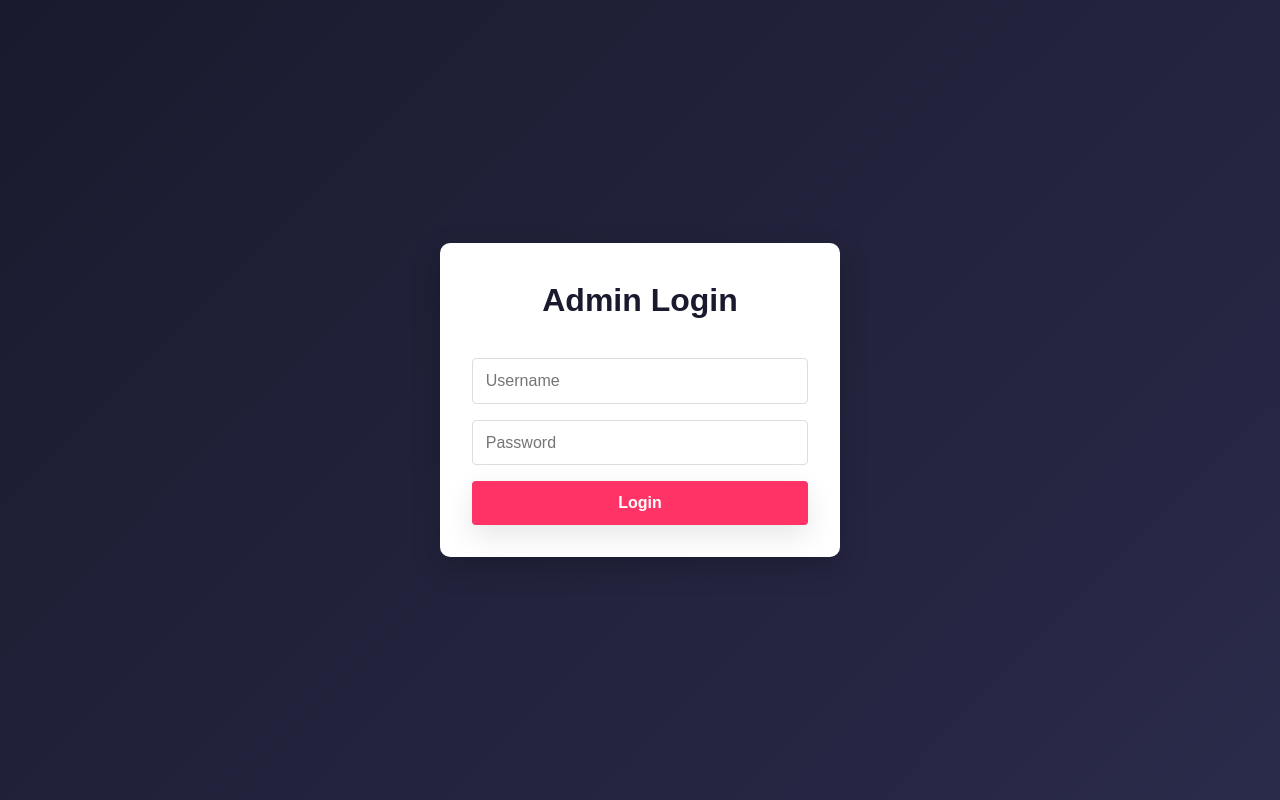
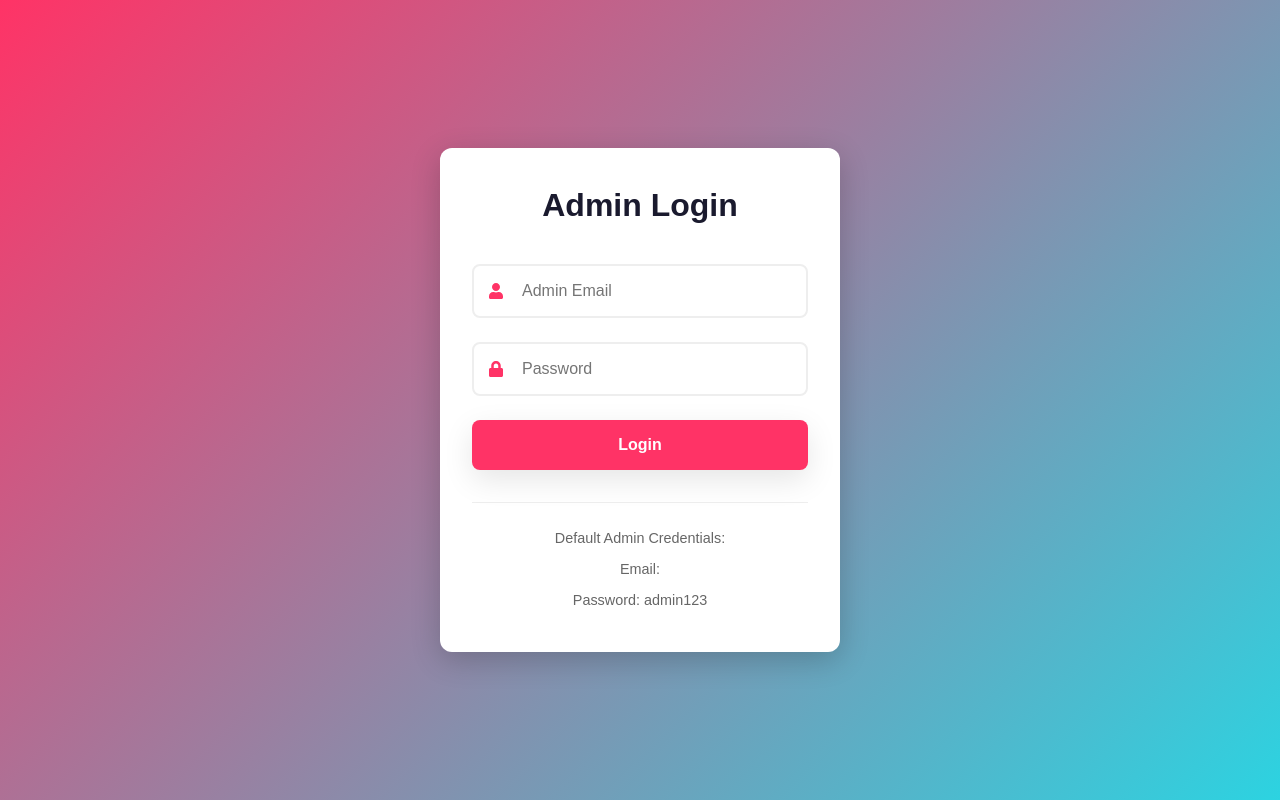
Before and after one commit to Bhusaresuraj/updatedeventmanager1, a Next.js app: page /admin/login in a window 1280 px wide. Built offline with nearby package versions, Linux system fonts and the light colour scheme; no server answers.

Commit message:
Updation

```diff
--- a/src/pages/admin/login.js
+++ b/src/pages/admin/login.js
@@ -1,36 +1,32 @@
 import { useState } from 'react';
 import { useRouter } from 'next/router';
 import styles from '../../styles/AdminLogin.module.css';
-import { adminLogin } from '../../services/adminApi';
+import { toast } from 'react-toastify';
+import AdminService from '../../services/adminService';
+import { FaUser, FaLock } from 'react-icons/fa';
 import Head from 'next/head';
 
 const AdminLogin = () => {
   const router = useRouter();
   const [credentials, setCredentials] = useState({
-    username: '',
+    email: '',
     password: ''
   });
-  const [error, setError] = useState('');
-  const [isLoading, setIsLoading] = useState(false);
+  const [loading, setLoading] = useState(false);
 
   const handleSubmit = async (e) => {
     e.preventDefault();
-    setIsLoading(true);
-    setError('');
+    setLoading(true);
 
     try {
-      const data = await adminLogin(credentials);
-
-      // Store the token
+      const data = await AdminService.login(credentials);
       localStorage.setItem('adminToken', data.token);
-      document.cookie = `adminToken=${data.token}; path=/`;
-
-      // Redirect to admin dashboard
+      toast.success('Login successful!');
       router.push('/admin');
-    } catch (err) {
-      setError('Invalid credentials');
+    } catch (error) {
+      toast.error('Invalid credentials');
     } finally {
-      setIsLoading(false);
+      setLoading(false);
     }
   };
 
@@ -40,34 +36,43 @@ const AdminLogin = () => {
         <title>Admin Login - Blizzard Production House</title>
       </Head>
       <div className={styles.loginContainer}>
-        <div className={styles.loginForm}>
+        <div className={styles.loginCard}>
           <h1>Admin Login</h1>
-          {error && <p className={styles.error}>{error}</p>}
           <form onSubmit={handleSubmit}>
+            <div className={styles.inputGroup}>
+              <FaUser className={styles.inputIcon} />
               <input
-              type="text"
-              placeholder="Username"
-              value={credentials.username}
-              onChange={(e) => setCredentials({
-                ...credentials,
-                username: e.target.value
-              })}
+                type="email"
+                placeholder="Admin Email"
+                value={credentials.email}
+                onChange={(e) => setCredentials({...credentials, email: e.target.value})}
                 required
               />
+            </div>
+            <div className={styles.inputGroup}>
+              <FaLock className={styles.inputIcon} />
               <input
                 type="password"
                 placeholder="Password"
                 value={credentials.password}
-              onChange={(e) => setCredentials({
-                ...credentials,
-                password: e.target.value
-              })}
+                onChange={(e) => setCredentials({...credentials, password: e.target.value})}
                 required
               />
-            <button type="submit" disabled={isLoading}>
-              {isLoading ? 'Logging in...' : 'Login'}
+            </div>
+            <button
+              type="submit"
+              className={styles.loginButton}
+              disabled={loading}
+            >
+              {loading ? 'Logging in...' : 'Login'}
             </button>
           </form>
+
+          <div className={styles.hint}>
+            <p>Default Admin Credentials:</p>
+            <p>Email: {process.env.NEXT_PUBLIC_ADMIN_EMAIL}</p>
+            <p>Password: admin123</p>
+          </div>
         </div>
       </div>
     </>
--- a/src/styles/AdminLogin.module.css
+++ b/src/styles/AdminLogin.module.css
@@ -1,69 +1,93 @@
 .loginContainer {
+  min-height: 100vh;
   display: flex;
   align-items: center;
   justify-content: center;
-  min-height: 100vh;
-  background: linear-gradient(135deg, var(--dark-color) 0%, #2a2a4a 100%);
-  padding: 20px;
+  background: linear-gradient(135deg, var(--primary-color) 0%, var(--secondary-color) 100%);
+  padding: 1rem;
 }
 
-.loginForm {
+.loginCard {
   background: white;
   padding: 2rem;
-  border-radius: 10px;
-  box-shadow: 0 10px 30px rgba(0, 0, 0, 0.2);
+  border-radius: 12px;
+  box-shadow: 0 8px 30px rgba(0,0,0,0.2);
   width: 100%;
   max-width: 400px;
 }
 
-.loginForm h1 {
+.loginCard h1 {
   text-align: center;
   margin-bottom: 2rem;
   color: var(--dark-color);
 }
 
-.loginForm input {
-  width: 100%;
-  padding: 0.8rem;
-  margin-bottom: 1rem;
-  border: 1px solid #ddd;
-  border-radius: 4px;
-  font-size: 1rem;
+.inputGroup {
+  position: relative;
+  margin-bottom: 1.5rem;
 }
 
-.loginForm button {
+.inputIcon {
+  position: absolute;
+  left: 1rem;
+  top: 50%;
+  transform: translateY(-50%);
+  color: var(--primary-color);
+}
+
+.inputGroup input {
   width: 100%;
-  padding: 0.8rem;
+  padding: 1rem;
+  padding-left: 3rem;
+  border: 2px solid #eee;
+  border-radius: 8px;
+  font-size: 1rem;
+  transition: border-color 0.3s ease;
+}
+
+.inputGroup input:focus {
+  border-color: var(--primary-color);
+  outline: none;
+}
+
+.loginButton {
+  width: 100%;
+  padding: 1rem;
   background: var(--primary-color);
   color: white;
   border: none;
-  border-radius: 4px;
+  border-radius: 8px;
   font-size: 1rem;
   cursor: pointer;
-  transition: background-color 0.3s ease;
+  transition: all 0.3s ease;
 }
 
-.loginForm button:hover {
+.loginButton:hover {
   background: var(--primary-color-dark);
+  transform: translateY(-2px);
 }
 
-.loginForm button:disabled {
+.loginButton:disabled {
   opacity: 0.7;
   cursor: not-allowed;
-}
-
-.error {
-  color: #dc3545;
-  text-align: center;
-  margin-bottom: 1rem;
-  padding: 8px;
-  background: #ffe6e6;
-  border-radius: 4px;
+  transform: none;
 }
 
 .hint {
-  margin-top: 1rem;
+  margin-top: 2rem;
+  padding-top: 1rem;
+  border-top: 1px solid #eee;
   text-align: center;
   color: #666;
+}
+
+.hint p {
+  margin: 0.5rem 0;
   font-size: 0.9rem;
 }
+
+@media (max-width: 480px) {
+  .loginCard {
+    padding: 1.5rem;
+  }
+}
```
Lines whose indentation alone changed are shown as unchanged.
